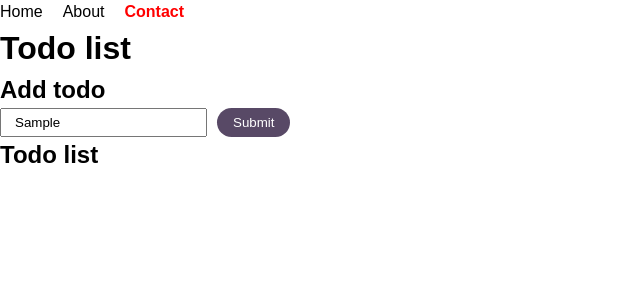
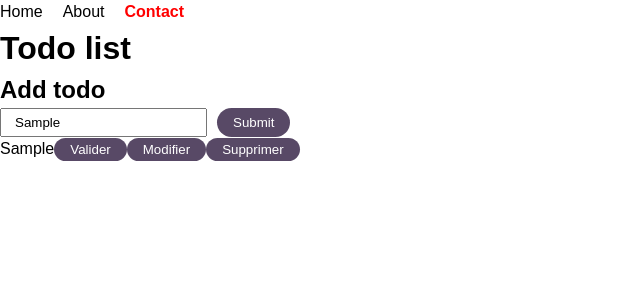
Before and after one commit to didicodeX/React, a React (Vite) app in the folder theorie/: page /contact in a window 1280 px wide. Both pictures are taken after typing "Sample" into the empty fields and a click on the button "Submit". Shown: the top 300 px of the page, without its empty margins (0-640 px from the left). Built offline with nearby package versions, Linux system fonts and the light colour scheme.

Commit message:
Implement AddTodo component with form handling and integrate TodoList with TodoItem for displaying tasks

```diff
--- a/theorie/src/components/AddTodo.jsx
+++ b/theorie/src/components/AddTodo.jsx
@@ -5,9 +5,15 @@ const AddTodo = ({ addTodo }) => {
 
   function handleChange(e) {
     const inputValue = e.target.value;
+    setValue(inputValue);
+  }
+
+  function handleClick(e) {
+    e.preventDefault();
+    addTodo(value);
   }
   return (
-    <div>
+    <form>
       <h2>Add todo</h2>
       <div className="addTodo">
         <input
@@ -15,10 +21,13 @@ const AddTodo = ({ addTodo }) => {
           onChange={handleChange}
           name="todo"
           placeholder="todo"
+          value={value}
         />
-        <button className="button">Submit</button>
+        <button type="submit" className="button" onClick={handleClick}>
+          Submit
+        </button>
       </div>
-    </div>
+    </form>
   );
 };
 
--- a/theorie/src/components/TodoItem.jsx
+++ b/theorie/src/components/TodoItem.jsx
@@ -1,10 +1,13 @@
-import React from 'react';
+import React from "react";
 
-const TodoItem = () => {
+const TodoItem = ({todo}) => {
   return (
-    <div>
-      <h2>Todo item</h2>
-    </div>
+    <li>
+      <span>{todo.content}</span>
+      <button className="button">Valider</button>
+      <button className="button">Modifier</button>
+      <button className="button">Supprimer</button>
+    </li>
   );
 };
 
--- a/theorie/src/components/TodoList.jsx
+++ b/theorie/src/components/TodoList.jsx
@@ -1,11 +1,12 @@
 import React from 'react';
+import TodoItem from "./TodoItem";
 
-const TodoList = () => {
-  return (
-    <div>
-      <h2>Todo list</h2>
-    </div>
-  );
+const TodoList = ({todoList}) => {
+  return todoList.length ? (
+    <ul>
+      {todoList.map(todo => <TodoItem todo={todo}/>)}
+    </ul>
+  ) : <p>Veuillerz entree une tache</p>;
 };
 
 export default TodoList;
--- a/theorie/src/pages/Contact.jsx
+++ b/theorie/src/pages/Contact.jsx
@@ -13,13 +13,15 @@ const Contact = () => {
       edit: false,
     };
     setTodoList([...todoList, todo]);
+    console.log("YES");
+
   }
 
   return (
     <div>
       <h1>Todo list</h1>
       <AddTodo addTodo={addTodo} />
-      <TodoList />
+      <TodoList todoList={todoList}/>
     </div>
   );
 };
```
